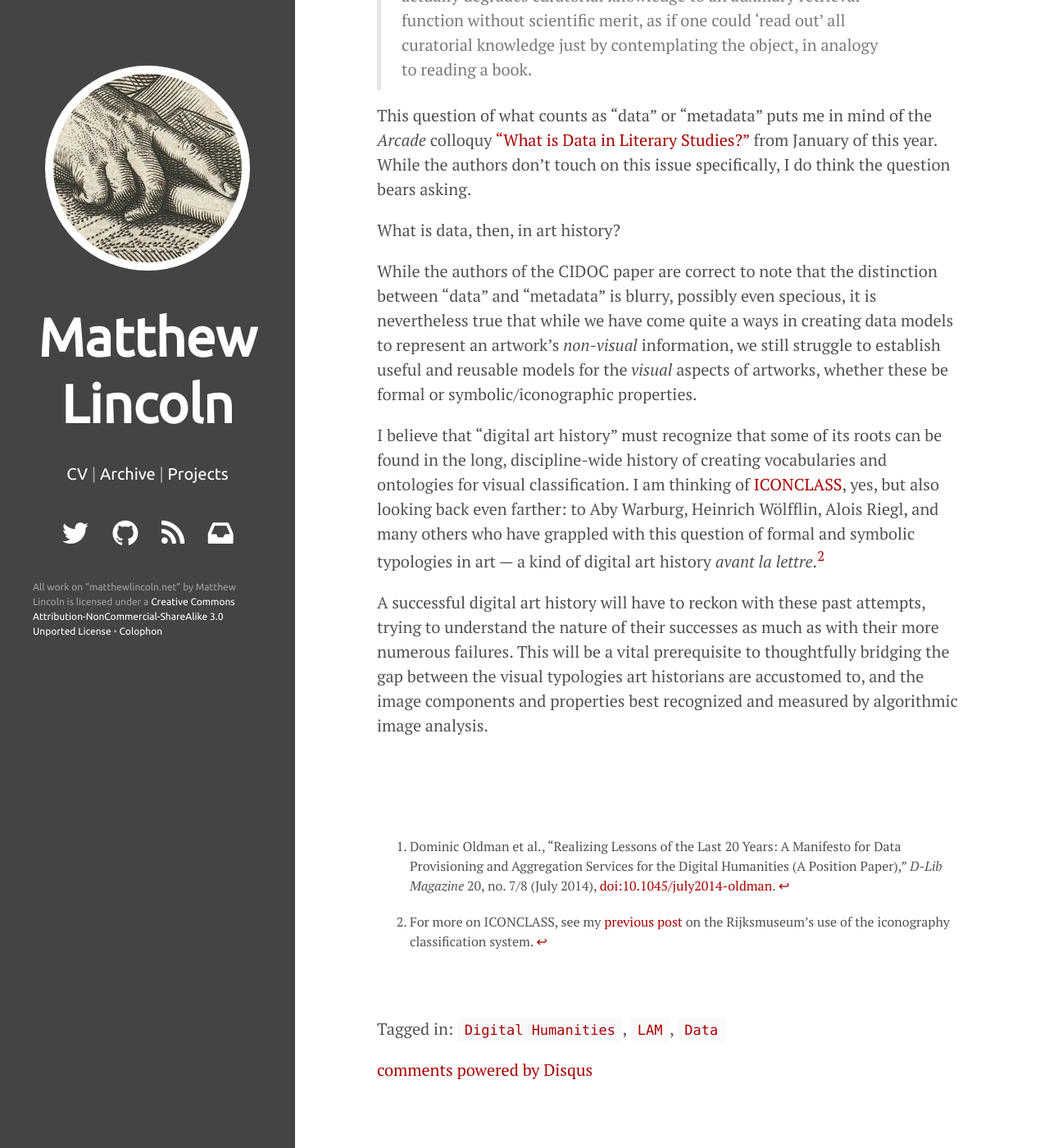
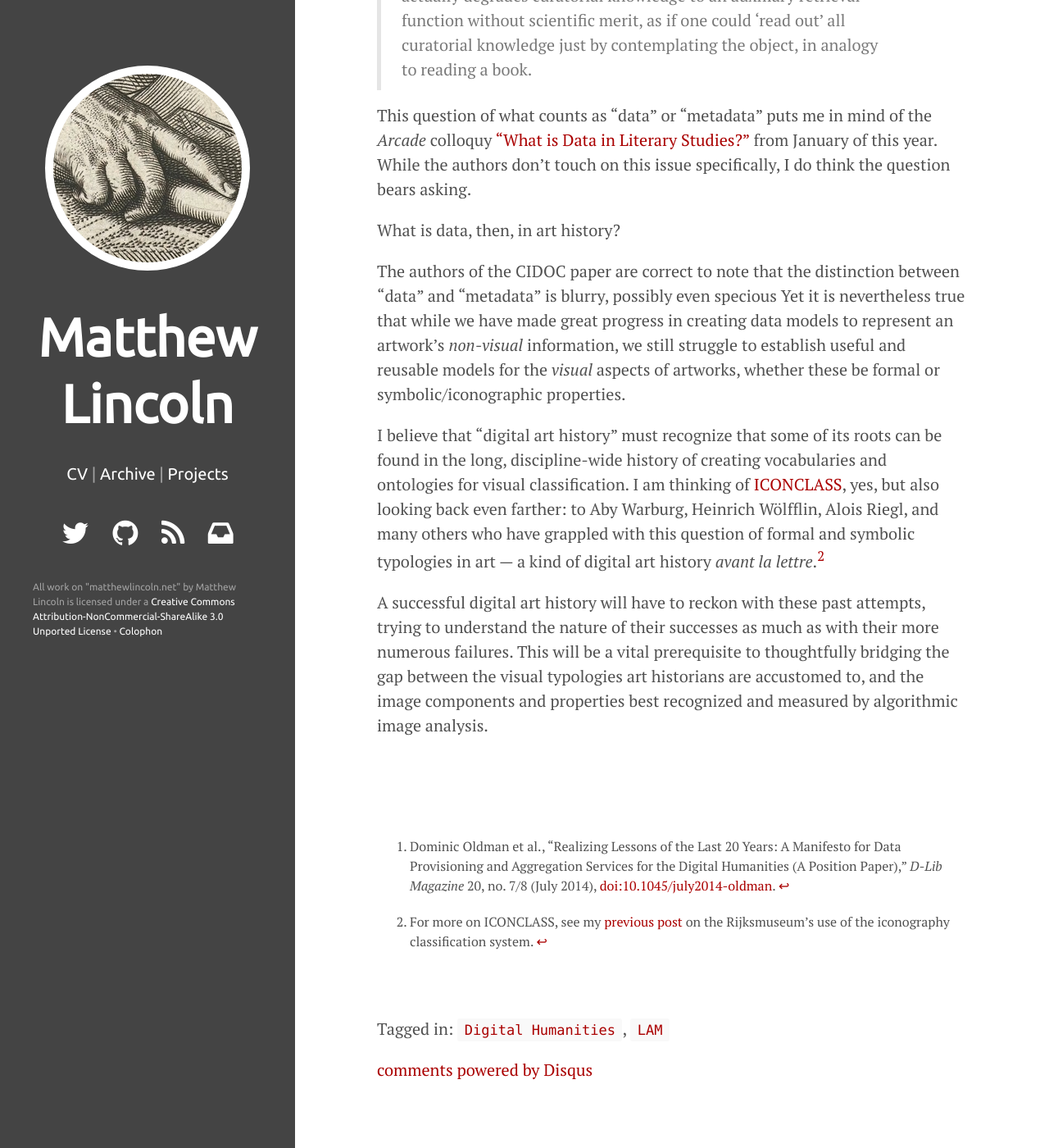
Before and after one commit to mdlincoln/mdlincoln.github.io, a Jekyll site: the page built from _posts/2014-07-26-the-meta-slash-data-of-art-history.md, in a window 1280 px wide and 1400 px high, scrolled down 853 px. Shown: the whole window at 82% size. Built offline with Jekyll 4.4.1, drawn with Linux system fonts in a browser that asks for light colours; nearby versions of some CDN libraries; comment, search, counter and statistics services are not loaded.

Commit message:
Line split

```diff
--- a/_posts/2014-07-26-the-meta-slash-data-of-art-history.md
+++ b/_posts/2014-07-26-the-meta-slash-data-of-art-history.md
@@ -6,7 +6,6 @@
 tags:
 - Digital Humanities
 - LAM
-- Data
 ---
 
 Any one who is interested in generating and analyzing cultural heritage object data should take a look at the [position paper][oldman] by the Special Interest Group for the CIDOC Conceptual Reference Model (CIDOC CRM) in the latest edition of *D-Lib Magazine*.[^1]
@@ -25,7 +24,8 @@
 
 What is data, then, in art history?
 
-While the authors of the CIDOC paper are correct to note that the distinction between "data" and "metadata" is blurry, possibly even specious, it is nevertheless true that while we have come quite a ways in creating data models to represent an artwork's *non-visual* information, we still struggle to establish useful and reusable models for the *visual* aspects of artworks, whether these be formal or symbolic/iconographic properties.
+The authors of the CIDOC paper are correct to note that the distinction between "data" and "metadata" is blurry, possibly even specious
+Yet it is nevertheless true that while we have made great progress in creating data models to represent an artwork's *non-visual* information, we still struggle to establish useful and reusable models for the *visual* aspects of artworks, whether these be formal or symbolic/iconographic properties.
 
 I believe that "digital art history" must recognize that some of its roots can be found in the long, discipline-wide history of creating vocabularies and ontologies for visual classification.
 I am thinking of [ICONCLASS], yes, but also looking back even farther: to Aby Warburg, Heinrich Wölfflin, Alois Riegl, and many others who have grappled with this question of formal and symbolic typologies in art --- a kind of digital art history *avant la lettre*.[^2]
```
